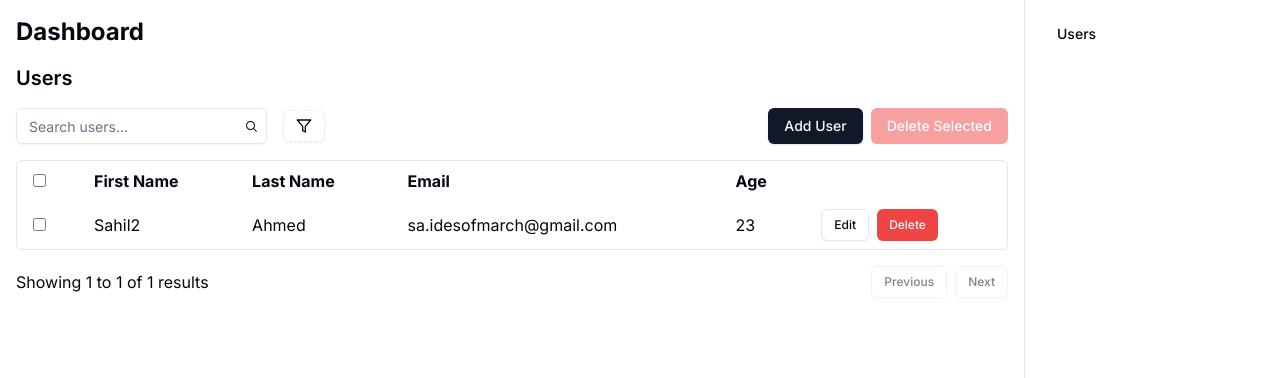
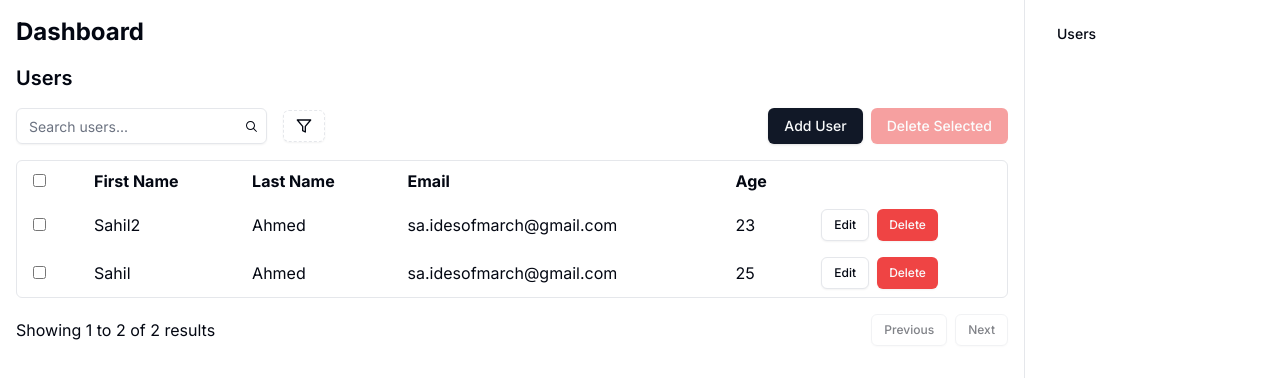
Before and after one commit to idesofmarch00/users-dashboard, a Next.js app: page /dashboard in a window 1280 px wide. Shown: the top 378 px of the page. Built offline with nearby package versions, Linux system fonts and the light colour scheme.

Commit message:
add user modal comments and code refactor

```diff
--- a/src/components/dashboard/AddUserModal.tsx
+++ b/src/components/dashboard/AddUserModal.tsx
@@ -1,7 +1,18 @@
+// react imports
 import { useState } from "react";
+// Dependencies
+import { z } from "zod";
+import { UseMutationResult } from "@tanstack/react-query";
+import { Eye, EyeOff } from "lucide-react";
+
+// Actions and utils
 import { useForm } from "react-hook-form";
 import { zodResolver } from "@hookform/resolvers/zod";
+
+// Types
 import { userSchema, UserFormData } from "@/lib/schemas/userSchema";
+
+// Component imports
 import {
   Dialog,
   DialogContent,
@@ -12,16 +23,19 @@ import {
 import { Button } from "@/components/ui/button";
 import { Input } from "@/components/ui/input";
 import { Label } from "@/components/ui/label";
-import { UseMutationResult } from "@tanstack/react-query";
-import { Eye, EyeOff } from "lucide-react";
 
+// Define the interface for AddUserModalProps
 interface AddUserModalProps {
-  addUser: UseMutationResult<any, unknown, UserFormData, unknown>;
+  addUser: UseMutationResult<any, unknown, UserFormData, unknown>; // addUser mutation result
 }
 
+// Define the AddUserModal component
 export default function AddUserModal({ addUser }: AddUserModalProps) {
+  // State for modal visibility and password visibility
   const [isOpen, setIsOpen] = useState(false);
   const [showPassword, setShowPassword] = useState(false);
+
+  // Initialize useForm with userSchema for validation
   const {
     register,
     handleSubmit,
@@ -31,9 +45,12 @@ export default function AddUserModal({ addUser }: AddUserModalProps) {
     resolver: zodResolver(userSchema),
   });
 
+  // Function to handle form submission
   const onSubmit = async (data: UserFormData) => {
     try {
+      // Call the addUser mutation with the form data
       await addUser.mutateAsync(data);
+      // Close the modal and reset the form after successful submission
       setIsOpen(false);
       reset();
     } catch (error) {
@@ -41,16 +58,18 @@ export default function AddUserModal({ addUser }: AddUserModalProps) {
     }
   };
 
+  // Function to toggle password visibility
   const togglePasswordVisibility = () => {
     setShowPassword(!showPassword);
   };
 
+  // Render the AddUserModal component
   return (
     <Dialog
       open={isOpen}
       onOpenChange={() => {
         setIsOpen(!isOpen);
-        reset();
+        reset(); // Reset the form when modal is closed
       }}
     >
       <DialogTrigger asChild>
@@ -61,6 +80,7 @@ export default function AddUserModal({ addUser }: AddUserModalProps) {
           <DialogTitle>Add New User</DialogTitle>
         </DialogHeader>
         <form onSubmit={handleSubmit(onSubmit)} className="space-y-4">
+          {/* Form fields for user data */}
           <div>
             <Label htmlFor="first_name">First Name</Label>
             <Input id="first_name" {...register("first_name")} />
@@ -97,7 +117,7 @@ export default function AddUserModal({ addUser }: AddUserModalProps) {
             />
             {errors.alternate_email && (
               <p className="text-red-500">
-                {(errors.alternate_email.message as string) || "Error}"}
+                {(errors.alternate_email.message as string) || "Error"}
               </p>
             )}
           </div>
--- a/src/components/dashboard/UpdateUserModal.tsx
+++ b/src/components/dashboard/UpdateUserModal.tsx
@@ -1,7 +1,8 @@
 import { useState, useEffect } from "react";
-import { useForm, Controller } from "react-hook-form";
+import { useForm } from "react-hook-form";
 import { zodResolver } from "@hookform/resolvers/zod";
 import { userSchema, UserFormData } from "@/lib/schemas/userSchema";
+import { User } from "@/types/user";
 import {
   Dialog,
   DialogContent,
@@ -18,7 +19,7 @@ import { z } from "zod";
 
 interface UpdateUserModalProps {
   updateUser: UseMutationResult<any, unknown, UserFormData, unknown>;
-  userData: UserFormData;
+  userData: User;
 }
 
 export default function UpdateUserModal({
--- a/src/components/dashboard/UserList.tsx
+++ b/src/components/dashboard/UserList.tsx
@@ -195,7 +195,7 @@ export default function UserList() {
           <div>
             <UpdateUserModal
               userData={row.original}
-              updateUser={updateUserMutation}
+              updateUser={updateUserMutation as any}
             />
 
             <Button
--- a/src/data/users.json
+++ b/src/data/users.json
@@ -7,5 +7,14 @@
     "age": 23,
     "password": "$2b$10$BgV4BvqBbfeAXY9/JFYbXuEBj81EfdfgsY5NVeAgdSLFyx5D6Q/zi",
     "id": "1"
+  },
+  {
+    "first_name": "Sahil",
+    "last_name": "Ahmed",
+    "email": "sa.idesofmarch@gmail.com",
+    "alternate_email": "sa.idesof3march@gmail.com",
+    "age": 25,
+    "password": "$2b$10$78d7RxglWXV2hejdcQiWK.mKatmuv553N2lZiwKMX38WqHKN25VU.",
+    "id": "2"
   }
 ]
```
